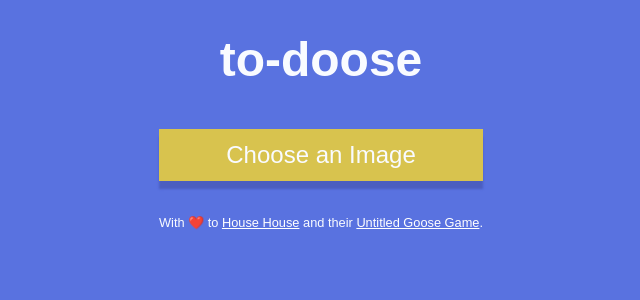
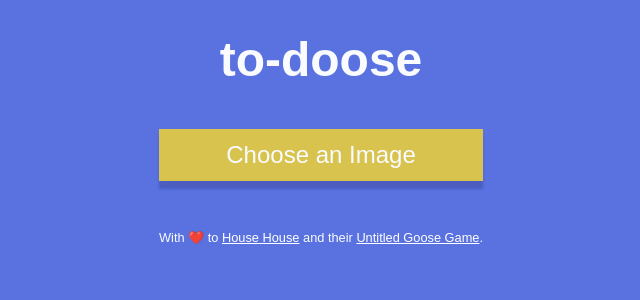
Before and after one commit to cgrice/to-doose, a React (Create React App) app: page / in a window 1280 px wide. Shown: the top 300 px of the page, without its empty margins (319-959 px from the left). Built offline with nearby package versions, Linux system fonts and the light colour scheme; a web font is replaced by a local one.

Commit message:
Fixing footer margin

```diff
--- a/src/App.css
+++ b/src/App.css
@@ -268,6 +268,7 @@ button:hover,
 footer {
   font-size: 0.8em;
   color: #F9FBFF;
+  margin-top: 3em;
 }
 
 footer a {
```
